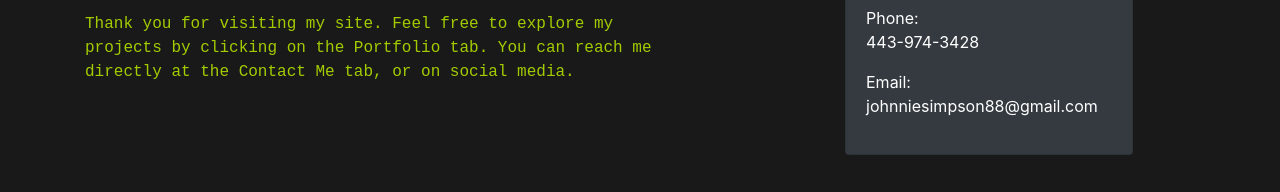
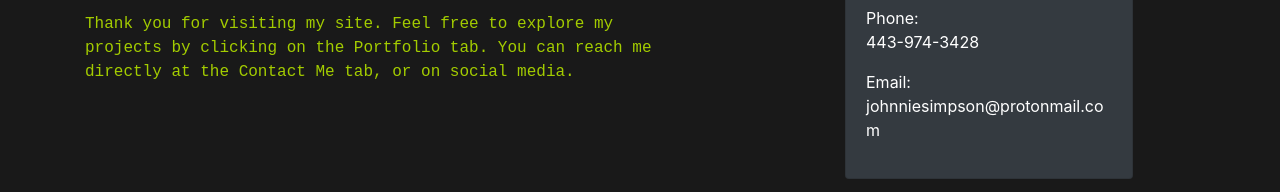
Before and after one commit to balokdecoy/simpson-portfolio, a React (Create React App) app: page / in a window 1280 px wide. Shown: the part 394-586 px from the top of the page. Built offline with nearby package versions, Linux system fonts and the light colour scheme.

Commit message:
Update email address on home page.

```diff
--- a/src/pages/Home.js
+++ b/src/pages/Home.js
@@ -48,7 +48,7 @@
                     <br />
                     <br />
                     <p>Phone: <br /> 443-974-3428</p>
-                    <p>Email: johnniesimpson88@gmail.com</p>
+                    <p>Email: johnniesimpson@protonmail.com</p>
                   </p>
               </div>
             </div>
```
